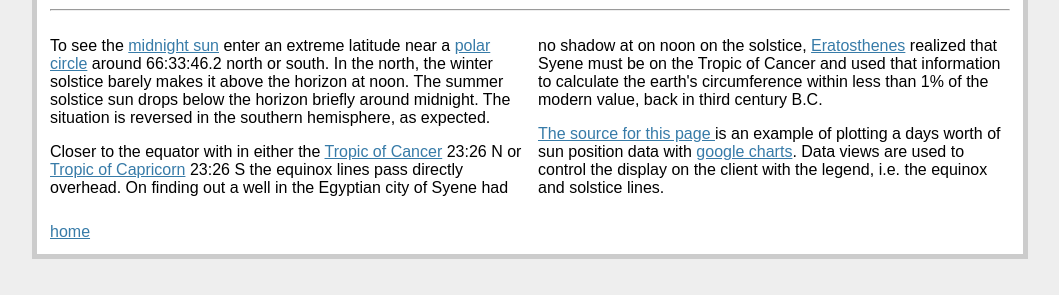
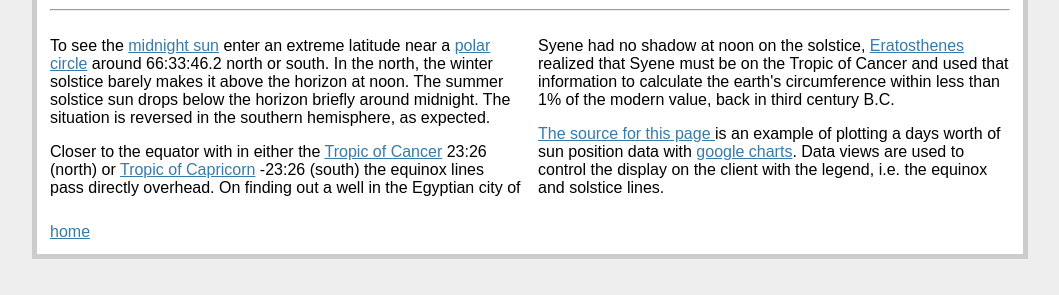
Before and after one commit to lrmcfarland/AAI, a Flask app: page /sun_chart in a window 1280 px wide. Shown: the part 1187-1482 px from the top of the page, without its empty margins (110-1169 px from the left). Run offline with Flask 2, Linux system fonts and the light colour scheme; parts of the project's set-up code (start-up, migrations or seed data) failed here and were passed over; some libraries are stand-ins or nearby versions.

Commit message:
fix typos

```diff
--- a/www/templates/sun_chart.html
+++ b/www/templates/sun_chart.html
@@ -362,13 +362,13 @@ table#sun_chart_legend {
   <p>
     Closer to the equator with in either the
     <a href="https://en.wikipedia.org/wiki/Tropic_of_Cancer">Tropic of Cancer</a>
-    23:26 N
+    23:26 (north)
     or
     <a href="https://en.wikipedia.org/wiki/Tropic_of_Capricorn">Tropic of Capricorn</a>
-    23:26 S
+    -23:26 (south)
     the equinox lines pass directly overhead.
     On finding out a well in the Egyptian city of Syene had no shadow
-    at on noon on the solstice,
+    at noon on the solstice,
     <a href="https://en.wikipedia.org/wiki/Eratosthenes#Measurement_of_the_Earth.27s_circumference">Eratosthenes</a>
     realized that Syene must be on the Tropic of Cancer and used that information
     to calculate the earth's circumference within less than 1% of the modern value,
```
